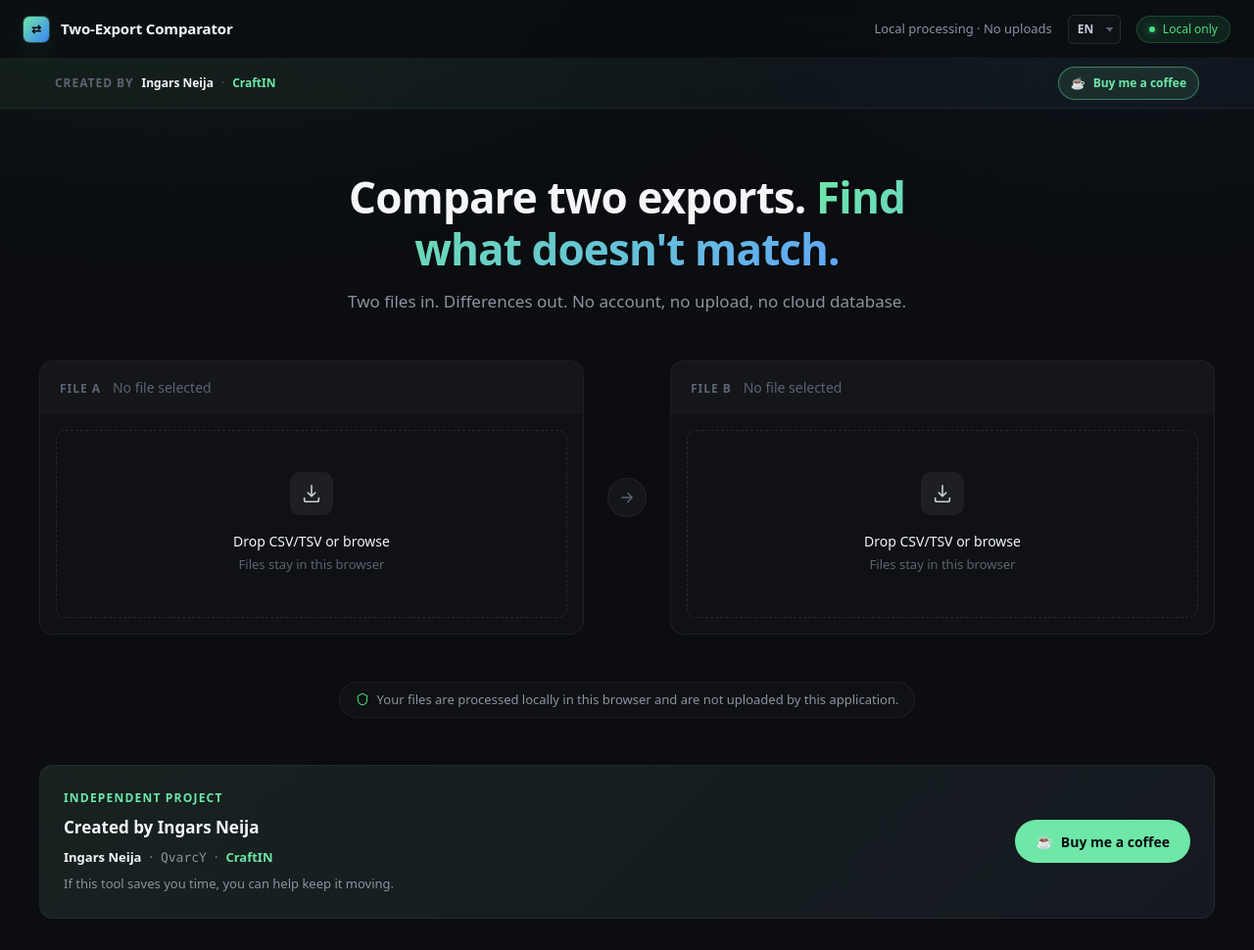
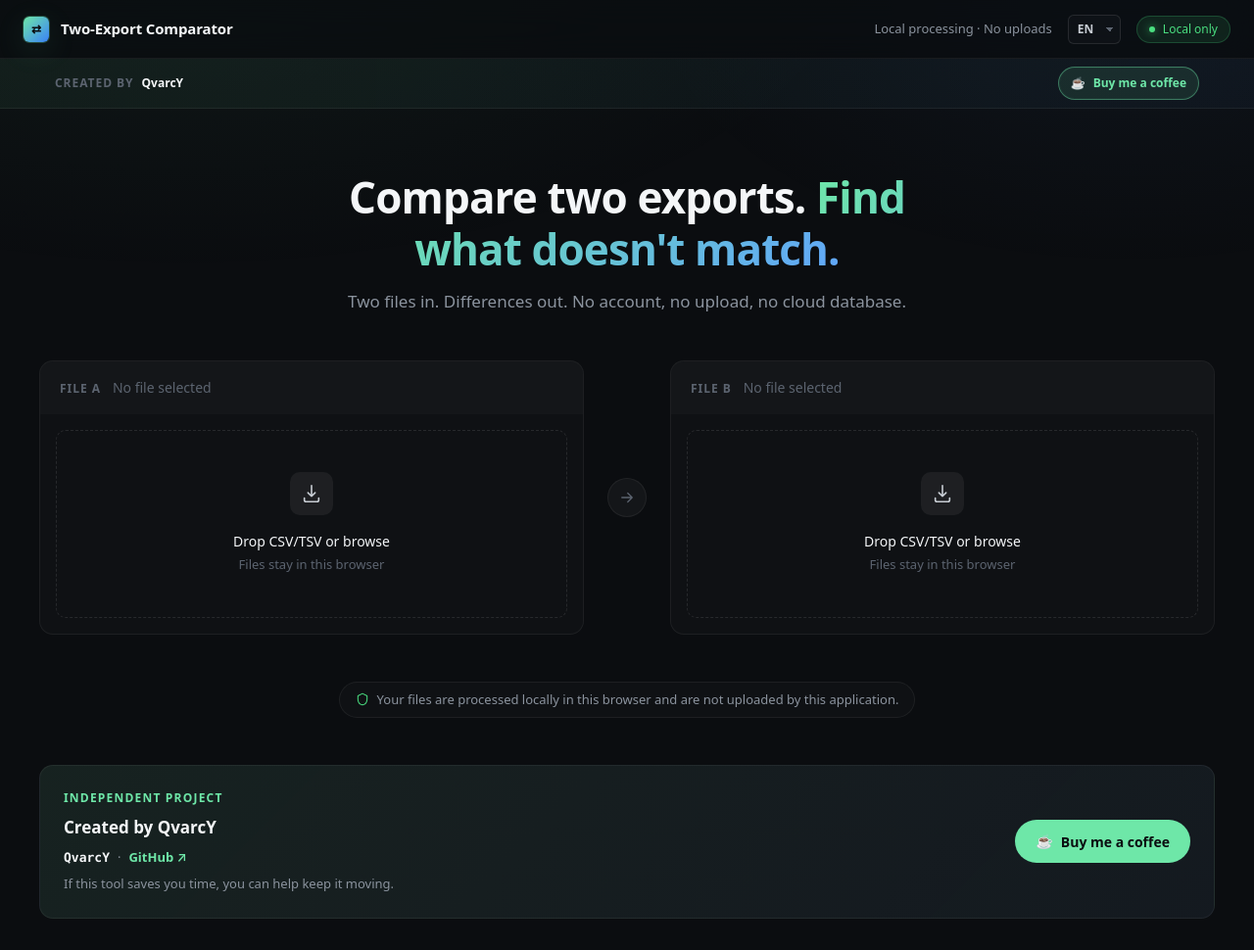
Before and after one commit to QvarcY/two-export-comparator, a website built with Vite: page index.html in a window 1280 px wide. Shown: the whole page at 98% size. Built offline with nearby package versions, Linux system fonts and the light colour scheme.

Commit message:
fix: keep author branding under QvarcY (#9)

```diff
--- a/package.json
+++ b/package.json
@@ -14,5 +14,5 @@
   "devDependencies": {
     "vite": "^7.0.0"
   },
-  "author": "Ingars Neija (QvarcY) / CraftIN"
+  "author": "QvarcY"
 }
--- a/src/i18n/locales/en.js
+++ b/src/i18n/locales/en.js
@@ -12,10 +12,10 @@ export default {
   'creator.label': 'Created by',
   'creator.aria': 'Project creator and support',
   'creator.footerEyebrow': 'Independent project',
-  'creator.footerTitle': 'Created by Ingars Neija',
+  'creator.footerTitle': 'Created by QvarcY',
   'support.message': 'If this tool saves you time, you can help keep it moving.',
   'support.link': 'Buy me a coffee',
-  'support.aria': 'Support Ingars Neija and this project on Buy Me a Coffee',
+  'support.aria': 'Support QvarcY and this project on Buy Me a Coffee',
 
   'skip.content': 'Skip to content',
 
--- a/src/i18n/locales/lv.js
+++ b/src/i18n/locales/lv.js
@@ -12,10 +12,10 @@ export default {
   'creator.label': 'Autors',
   'creator.aria': 'Projekta autors un atbalsts',
   'creator.footerEyebrow': 'Neatkarīgs projekts',
-  'creator.footerTitle': 'Radījis Ingars Neija',
+  'creator.footerTitle': 'Radījis QvarcY',
   'support.message': 'Ja šis rīks ietaupa Tev laiku, vari palīdzēt tam augt tālāk.',
   'support.link': 'Uzsauc man kafiju',
-  'support.aria': 'Atbalsti Ingara Neijas darbu un šo projektu Buy Me a Coffee',
+  'support.aria': 'Atbalsti QvarcY darbu un šo projektu Buy Me a Coffee',
 
   'skip.content': 'Pāriet uz saturu',
 
--- a/src/main.js
+++ b/src/main.js
@@ -48,14 +48,7 @@ export function startApp(config = {}) {
     href: 'https://github.com/QvarcY',
     target: '_blank',
     rel: 'noopener noreferrer',
-    text: 'Ingars Neija',
-  });
-  const creatorBrand = el('a', {
-    class: 'creator-strip__brand',
-    href: 'https://www.craftin.lv',
-    target: '_blank',
-    rel: 'noopener noreferrer',
-    text: 'CraftIN',
+    text: 'QvarcY',
   });
   const creatorSupportText = el('span');
   const creatorSupport = el('a', {
@@ -76,8 +69,6 @@ export function startApp(config = {}) {
       el('div', { class: 'creator-strip__identity' }, [
         creatorLabel,
         creatorName,
-        el('span', { class: 'creator-strip__separator', text: '·', 'aria-hidden': 'true' }),
-        creatorBrand,
       ]),
       creatorSupport,
     ]),
@@ -110,14 +101,19 @@ export function startApp(config = {}) {
     supportLinkText,
   ]);
 
-  const footerAuthor = el('span', { class: 'app-support__author-name', text: 'Ingars Neija' });
-  const footerAlias = el('span', { class: 'app-support__alias', text: 'QvarcY' });
-  const footerBrand = el('a', {
-    class: 'app-support__brand',
-    href: 'https://www.craftin.lv',
+  const footerAuthor = el('a', {
+    class: 'app-support__author-name',
+    href: 'https://github.com/QvarcY',
     target: '_blank',
     rel: 'noopener noreferrer',
-    text: 'CraftIN',
+    text: 'QvarcY',
+  });
+  const footerGithub = el('a', {
+    class: 'app-support__github',
+    href: 'https://github.com/QvarcY',
+    target: '_blank',
+    rel: 'noopener noreferrer',
+    text: 'GitHub ↗',
   });
 
   const support = el('footer', { class: 'app-support' }, [
@@ -128,9 +124,7 @@ export function startApp(config = {}) {
         el('div', { class: 'app-support__author-line' }, [
           footerAuthor,
           el('span', { text: '·' }),
-          footerAlias,
-          el('span', { text: '·' }),
-          footerBrand,
+          footerGithub,
         ]),
         supportText,
       ]),
--- a/src/styles/components.css
+++ b/src/styles/components.css
@@ -1973,24 +1973,14 @@
   font-weight: var(--weight-semi);
 }
 
-.creator-strip__author,
-.creator-strip__brand {
+.creator-strip__author {
   color: var(--color-text-0);
   font-weight: var(--weight-semi);
   text-decoration: none;
 }
 
-.creator-strip__brand {
-  color: var(--color-accent);
-}
-
-.creator-strip__author:hover,
-.creator-strip__brand:hover {
+.creator-strip__author:hover {
   text-decoration: underline;
-}
-
-.creator-strip__separator {
-  color: var(--color-text-3);
 }
 
 .creator-strip__support {
@@ -2091,22 +2081,23 @@
   font-size: var(--text-sm);
 }
 
+.app-support__author-name,
+.app-support__github {
+  font-weight: var(--weight-semi);
+  text-decoration: none;
+}
+
 .app-support__author-name {
   color: var(--color-text-0);
-  font-weight: var(--weight-semi);
-}
-
-.app-support__alias {
   font-family: var(--font-mono);
 }
 
-.app-support__brand {
+.app-support__github {
   color: var(--color-accent);
-  font-weight: var(--weight-semi);
-  text-decoration: none;
-}
-
-.app-support__brand:hover {
+}
+
+.app-support__author-name:hover,
+.app-support__github:hover {
   text-decoration: underline;
 }
 
```
Also changed, not shown: README.lv.md (+1 -1 lines), ROADMAP.md (+1 -1 lines), README.md.
